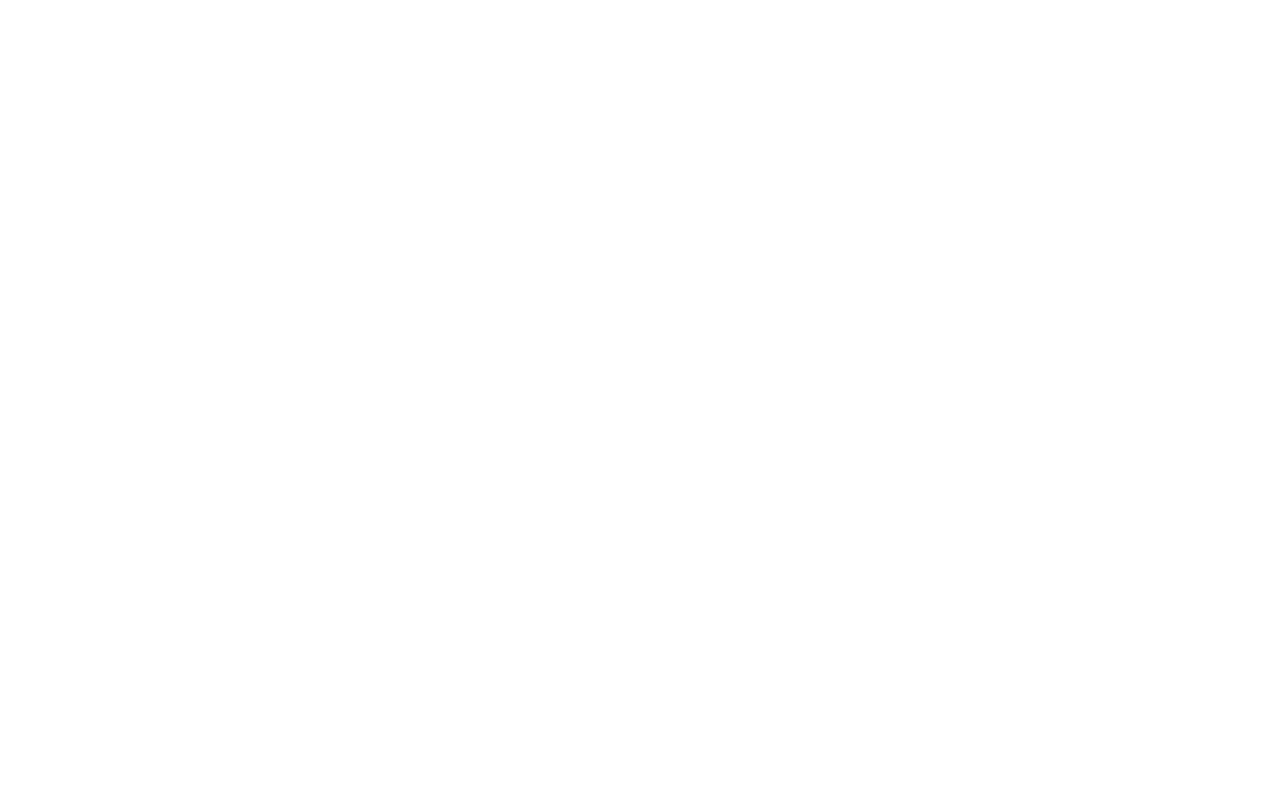
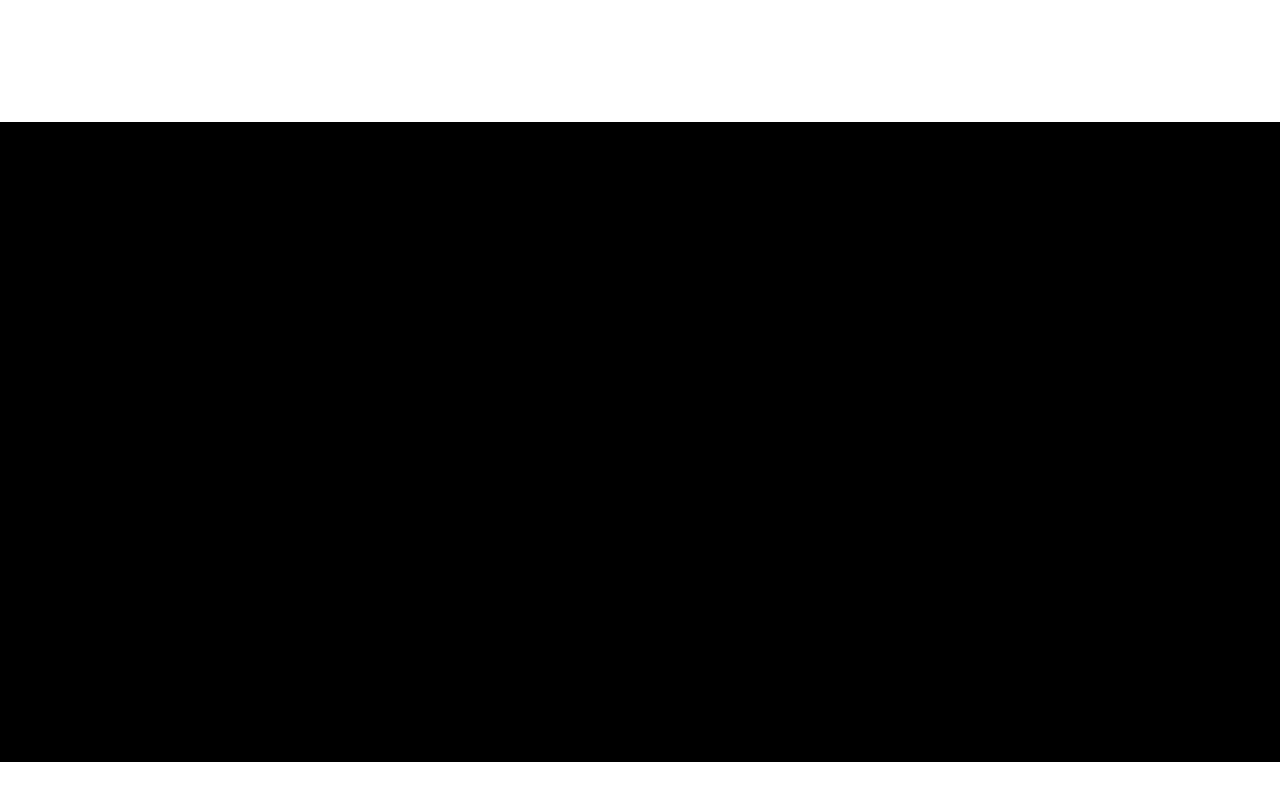
Before and after one commit to hsh2001/old_dev.hsh.kr, a React (Create React App) app: page / in a window 1280 px wide. Shown: the part 1478-2278 px from the top of the page. Before the commit the page ends 1600 px from the top, so only its background shows below. Built offline with nearby package versions, Linux system fonts and the light colour scheme.

Commit message:
Create ReversChangePage

```diff
--- a/src/components/App.tsx
+++ b/src/components/App.tsx
@@ -1,12 +1,14 @@
 import React from 'react';
 import IntroducePage from './IntroducePage';
 import BlinkView from './BlinkView';
+import ReversChangePage from './ReversChangePage';
 
 const App: React.FC = () => {
   return (
     <>
       <IntroducePage />
       <BlinkView title="Game Developer" />
+      <ReversChangePage />
     </>
   );
 };
--- /dev/null
+++ b/src/components/ReversChangePage.tsx
@@ -0,0 +1,94 @@
+import React, { useState, useEffect, useMemo } from 'react';
+import style from '../scss/components/ReversChangePage.module.scss';
+import FadeInView from './FadeInView';
+
+const animationWrapperID = 'reverse-change-wrapper';
+const animationSectionID = 'reverse-change-animatin-section';
+const blockSize = 5;
+const ReversChangePage: React.FC = () => {
+  const [scrollSize, setScrollSize] = useState(0);
+  const blocks = useMemo(() => {
+    const blackBlockAmount = blockSize ** 2 * scrollSize;
+    return Object.keys(Array(blockSize ** 2).fill(null)).map((index) => {
+      return (
+        <div
+          key={index + '-reverse-change-animation-block'}
+          style={{
+            height: window.innerHeight / blockSize + 'px',
+          }}
+          className={
+            blackBlockAmount > +index ? style.blackBlock : style.whiteBlock
+          }
+        />
+      );
+    });
+  }, [scrollSize]);
+
+  useEffect(() => {
+    function eventHandler(): void {
+      const animationSection = document.getElementById(
+        animationSectionID,
+      ) as HTMLElement;
+
+      const wrapper = document.getElementById(
+        animationWrapperID,
+      ) as HTMLElement;
+
+      const { top } = animationSection.getBoundingClientRect();
+
+      if (Math.abs(top) < 100) {
+        const { height, y } = wrapper.getBoundingClientRect();
+        const { innerHeight } = window;
+        const remainingScrollSize =
+          (height + y - innerHeight) / (innerHeight * 2);
+        const scrollSize = 1 - Math.max(0, Math.min(1, remainingScrollSize));
+
+        setScrollSize(scrollSize);
+      }
+    }
+
+    eventHandler();
+    window.addEventListener('scroll', eventHandler);
+    window.addEventListener('resize', eventHandler);
+  }, []);
+
+  return (
+    <>
+      <div className={style.animationWrapper} id={animationWrapperID}>
+        <div
+          id={animationSectionID}
+          style={{
+            gridTemplateColumns: '1fr '.repeat(blockSize),
+          }}
+        >
+          {blocks}
+        </div>
+      </div>
+      <FadeInView className={style.mainContentWrapper}>
+        <h2>Reverse Change</h2>
+        <h3>Simple play board game</h3>
+        <img
+          src="/image/reverse-change-mac-book.png"
+          alt="Reverse change on laptop"
+        />
+        <a
+          href="https://hsh-game.github.io/reverse-change"
+          target="_blank"
+          rel="noopener noreferrer"
+        >
+          Play
+        </a>
+        {' / '}
+        <a
+          href="https://github.com/hsh-game/reverse-change"
+          target="_blank"
+          rel="noopener noreferrer"
+        >
+          Github
+        </a>
+      </FadeInView>
+    </>
+  );
+};
+
+export default ReversChangePage;
--- /dev/null
+++ b/src/scss/components/ReversChangePage.module.scss
@@ -0,0 +1,41 @@
+.animationWrapper {
+  height: 300vh;
+
+  > div {
+    display: grid;
+    position: sticky;
+    width: 100vw;
+    height: 100vh;
+    top: 0;
+    left: 0;
+
+    > div {
+      transition: background-color 0.3s;
+    }
+  }
+}
+
+.blackBlock {
+  background-color: #000;
+}
+
+.whiteBlock {
+  background-color: #fff;
+}
+
+.mainContentWrapper {
+  padding: 25vh 1rem;
+  background-color: #000;
+  color: #fff;
+  text-align: center;
+
+  h2 {
+    font-size: 30px;
+  }
+
+  img {
+    width: 80%;
+    max-width: 600px;
+    margin: 2rem auto;
+  }
+}
```
Also changed, not shown: public/image/reverse-change-mac-book.png (added).
